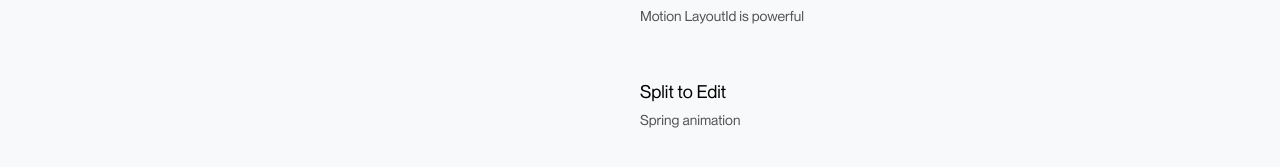
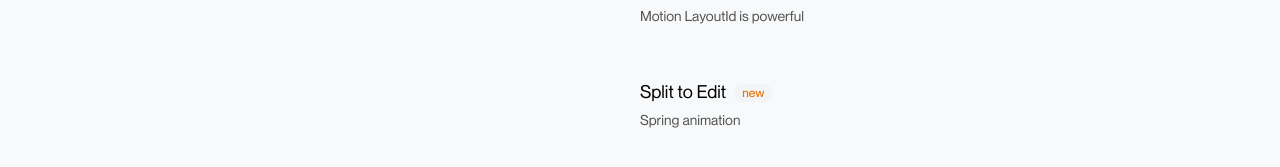
Before and after one commit to adeleke5140/portfolio-v2, a Next.js app: page /craft in a window 1280 px wide. Shown: the part 657-824 px from the top of the page. Built offline with nearby package versions, Linux system fonts and the light colour scheme.

Commit message:
feat: add tag to new things

```diff
--- a/src/app/craft/components/split-to-edit.mdx
+++ b/src/app/craft/components/split-to-edit.mdx
@@ -2,6 +2,7 @@
 title: Split to Edit
 description:  Spring animation
 tag: motion
+isNew: true
 ---
 
 This recreation is inspired by the lovely work of [Nitish Khagwal](https://x.com/nitishkmrk/status/1962041664404390202). What inspired me to create it was the bounciness of the interaction.
--- a/src/app/craft/page.tsx
+++ b/src/app/craft/page.tsx
@@ -14,6 +14,7 @@ export type CraftItem = {
   date?: string
   description?: string
   status?: 'draft' | 'ready-to-go' | 'archived'
+  isNew?: boolean
 }
 
 const filterIfProd = (data: Array<CraftItem>) => {
@@ -26,17 +27,14 @@ const filterIfProd = (data: Array<CraftItem>) => {
 export default function Index() {
   const allCraftData = filterIfProd(getSortedCraftData()) as Array<CraftItem>
 
-  const craftsByCategory = allCraftData.reduce(
-    (acc, craft) => {
+  const craftsByCategory = allCraftData.reduce((acc, craft) => {
     const category = craft.tag || 'uncategorized'
     if (!acc[category]) {
       acc[category] = []
     }
     acc[category].push(craft)
     return acc
-    },
-    {} as Record<string, CraftItem[]>
-  )
+  }, {} as Record<string, CraftItem[]>)
 
   const sortedCategories = Object.entries(craftsByCategory).sort(([a], [b]) =>
     a.localeCompare(b)
@@ -58,11 +56,14 @@ export default function Index() {
                 <Link
                   href={`/craft/${craft.id}`}
                   key={craft.id}
-                  className="pb-7  hover:bg-gray-100 py-4 block mb-2 transition-colors duration-200 "
+                  className="pb-7 group hover:bg-gray-100 rounded-md py-4 block mb-2 transition-colors duration-200 "
                 >
-                  <div className="flex hover:translate-x-2 flex-col gap-1 transition-transform ">
-                    <p className="text-lg hover:underline  transition-all">
+                  <div className="flex group-hover:translate-x-2 flex-col gap-1 transition-transform ">
+                    <p className="flex gap-2 items-center">
+                      <span className="text-lg  hover:underline  transition-all">
                         {craft.title}
+                      </span>
+                      <span>{craft.isNew ? <NewBadge /> : ''}</span>
                     </p>
                     {craft.description && (
                       <p className="text-sm text-ken-grey">
@@ -79,3 +80,11 @@ export default function Index() {
     </PageWrapper>
   )
 }
+
+function NewBadge() {
+  return (
+    <span className="bg-gray-100 text-[var(--primary)] group-hover:bg-white transition-colors font-medium px-2 py-0.5 rounded-lg text-xs">
+      new
+    </span>
+  )
+}
```
Also changed, not shown: src/styles/globals.css (+0 -15 lines). Lines whose indentation alone changed are shown as unchanged.
